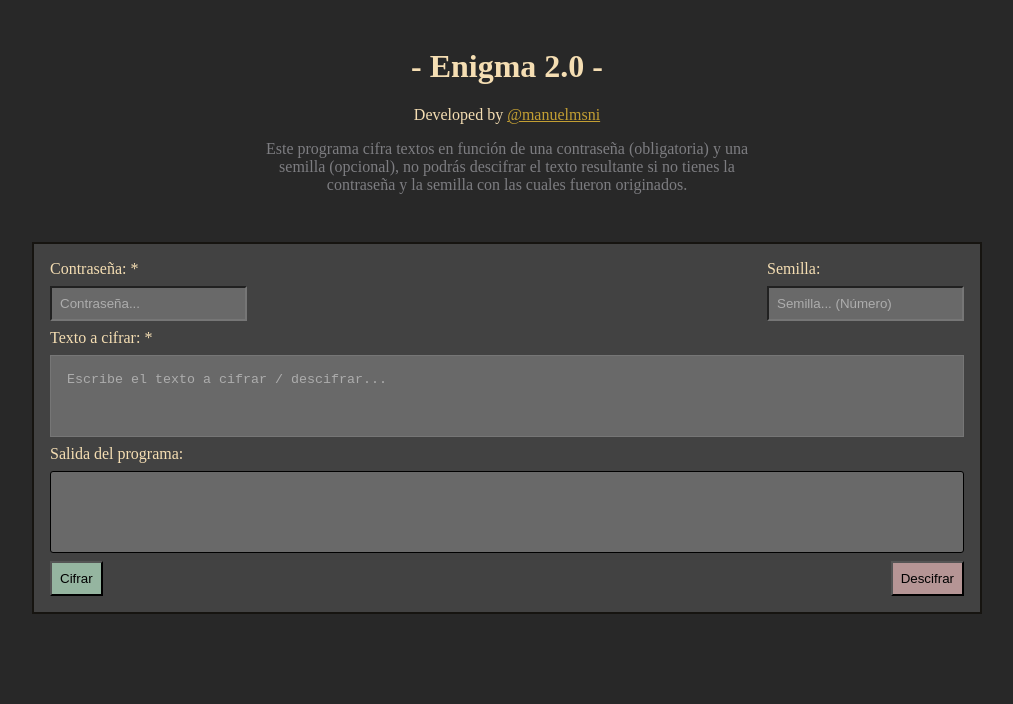
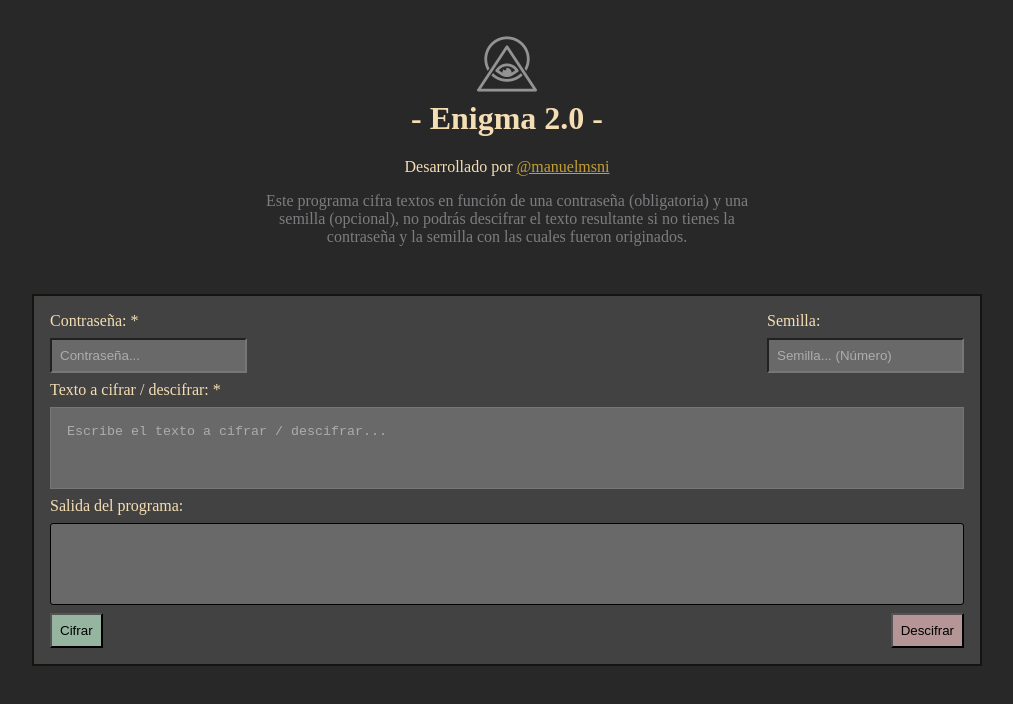
Before and after one commit to manuelmsni/Enigma, a plain HTML site: page index.html in a window 1280 px wide. Shown: the whole page, without its empty margins (133-1146 px from the left). Drawn offline with Linux system fonts and the light colour scheme.

Commit message:
solved issue with css

```diff
--- a/assets/style.css
+++ b/assets/style.css
@@ -4,7 +4,7 @@ body{
     color: wheat;
 }
 h1{
-    margin-top: 3rem;
+    margin-top: 0;
     text-align: center;
 }
 p {
@@ -94,3 +94,7 @@ input, textarea, #cyphered{
     max-width: 500px;
     margin: auto;
 }
+#icon{
+    text-align: center;
+    margin-top: 2rem;
+}
--- a/index.html
+++ b/index.html
@@ -3,6 +3,7 @@
 <head>
     <meta charset="UTF-8">
     <meta name="viewport" content="width=device-width, initial-scale=1.0">
+    <link rel="icon" type="image/png" href="icon.png">
     <title>Cypher machine</title>
     <link rel="stylesheet" href="assets/style.css">
 </head>
@@ -10,15 +11,19 @@
     <!--
         <input type="file" id="file-selector" multiple>
     -->
+        <div id="icon">
+            <img src="icon.png" width="64px" height="64px">
+        </div>
+
         <h1>- Enigma 2.0 -</h1>
-        <p>Developed by <a href="https://github.com/manuelmsni">@manuelmsni</a></p>
+        <p>Desarrollado por <a href="https://github.com/manuelmsni">@manuelmsni</a></p>
         <p class="gray w500">Este programa cifra textos en función de una contraseña (obligatoria) y una semilla (opcional), no podrás descifrar el texto resultante si no tienes la contraseña y la semilla con las cuales fueron originados.</p>
         <div id="container">
             <div class="gap">
                 <label class="column gap">Contraseña: *<input type="text" id="password" name="password" placeholder="Contraseña..."></label>
                 <label class="column gap">Semilla:<input type="text" id="seed" name="seed" placeholder="Semilla... (Número)"></label>
             </div>
-            <label class="column gap">Texto a cifrar: *<textarea id="text" placeholder="Escribe el texto a cifrar / descifrar..."></textarea></label>
+            <label class="column gap">Texto a cifrar / descifrar: *<textarea id="text" placeholder="Escribe el texto a cifrar / descifrar..."></textarea></label>
             <label>Salida del programa:<span id="output"></span></label>
             <div id="cyphered" onclick="copy(this)" title="[Click] Copiar al portapapeles"></div>
             <div class="gap">
```
Also changed, not shown: icon.png (added).
